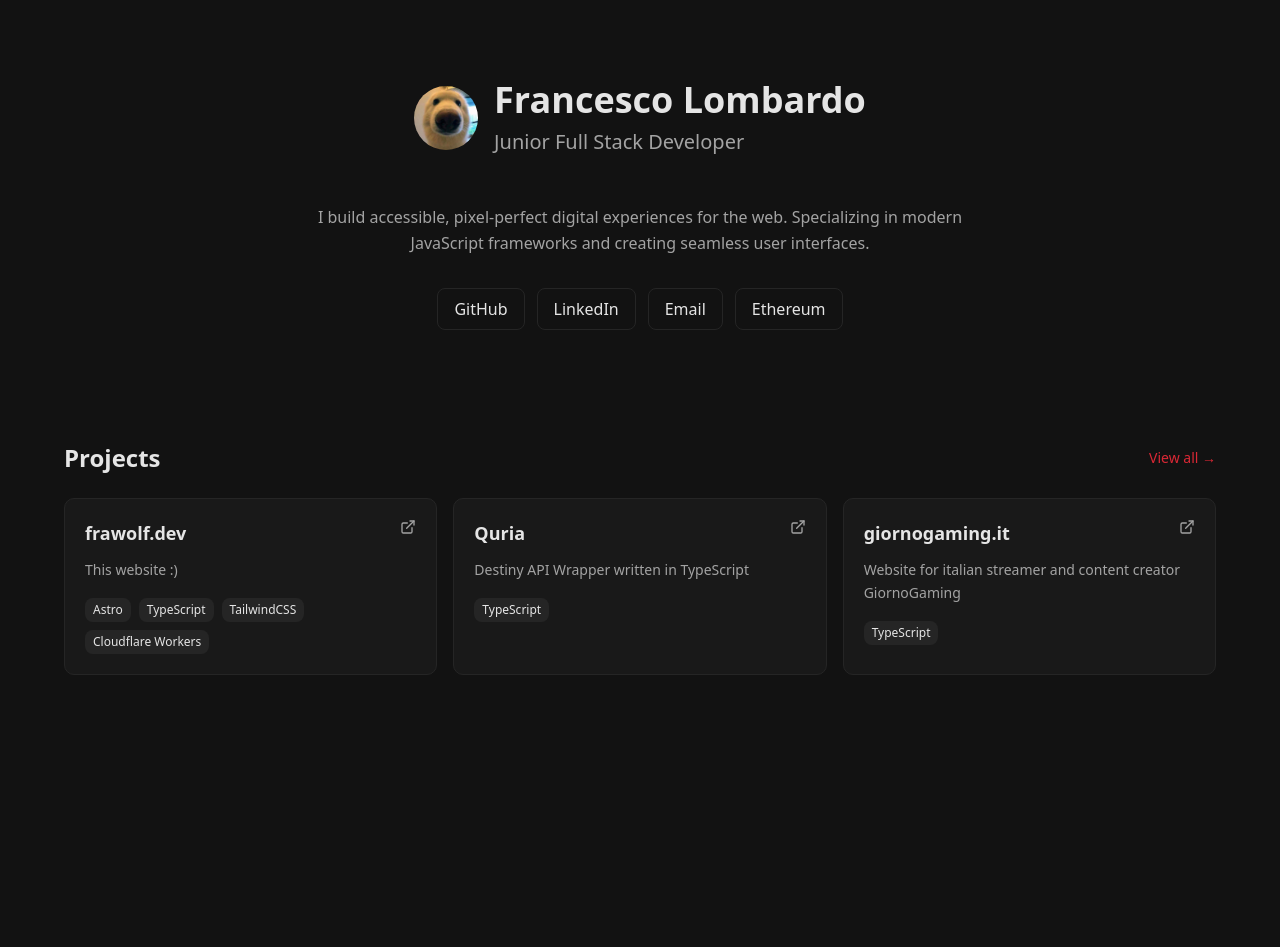
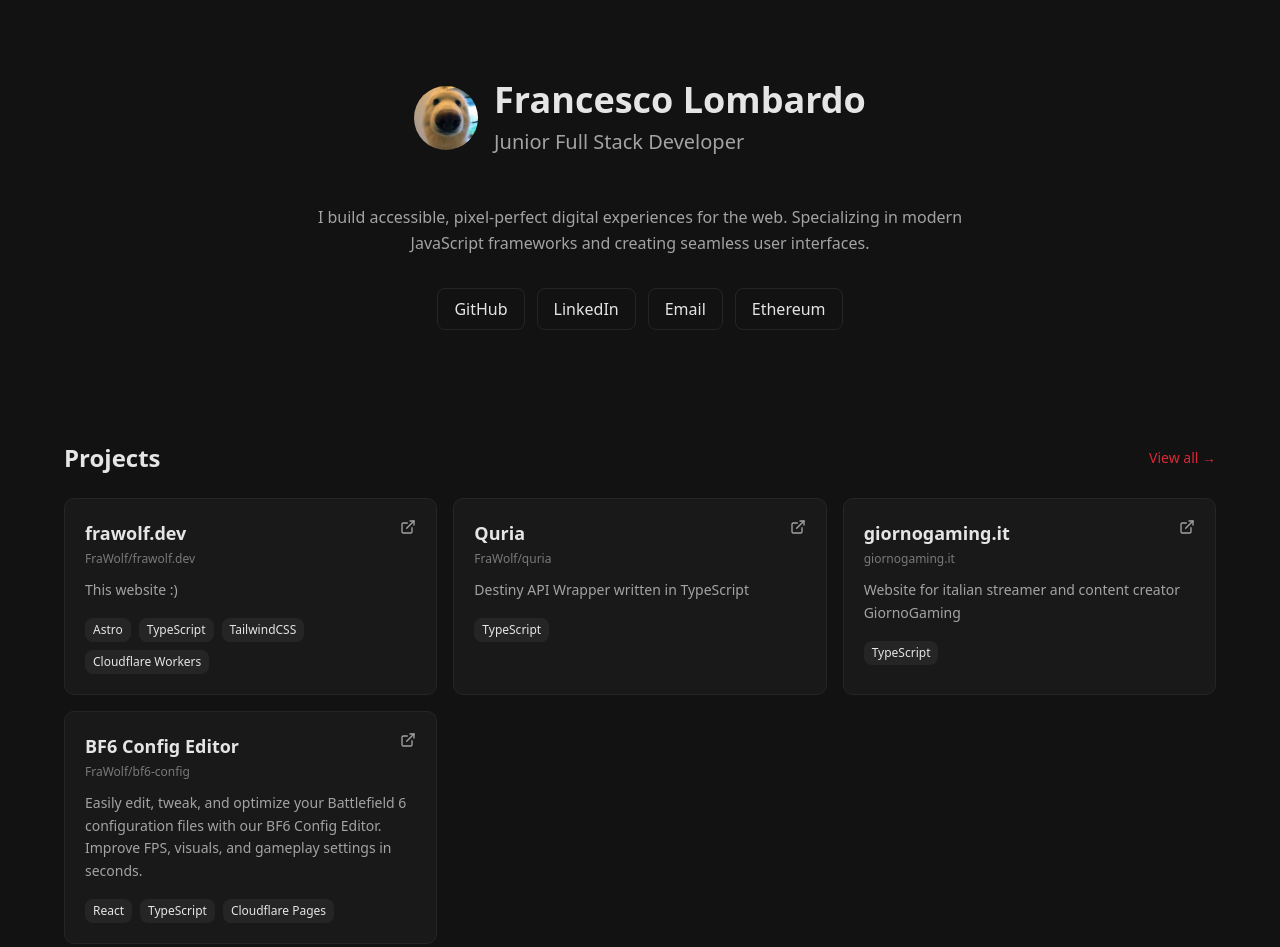
Before and after one commit to FraWolf/frawolf.dev, an Astro site: page / in a window 1280 px wide. Before the commit the page ends 800 px from the top, so only its background shows below. Built offline with nearby package versions, Linux system fonts and the light colour scheme; Astro itself is replaced by a stand-in of ours.

Commit message:
Added url preview to project card

```diff
--- a/src/components/project-card.astro
+++ b/src/components/project-card.astro
@@ -3,6 +3,7 @@ import { ExternalLink } from "@lucide/astro";
 import type { IProject } from "../schemas/content";
 import Pill from "./pill.astro";
 import { tw } from "../utils/merge";
+import { parsePreviewUrl } from "../utils/parser";
 
 type Props = IProject;
 
@@ -34,11 +35,13 @@ const { name, description, link, technologies, discontinued } = Astro.props;
       >
         {name}
       </h3>
-      <!-- {
-        linkPreview && (
-          <p class="text-xs text-muted-foreground/70 mt-1">{linkPreview}</p>
+      {
+        link && (
+          <p class="text-xs text-muted-foreground/70 mt-1">
+            {parsePreviewUrl(link)}
+          </p>
         )
-      } -->
+      }
     </div>
 
     {
--- a/src/data/projects/data.json
+++ b/src/data/projects/data.json
@@ -24,5 +24,12 @@
     "link": "https://giornogaming.it",
     "technologies": ["TypeScript"],
     "discontinued": false
+  },
+  {
+    "name": "BF6 Config Editor",
+    "description": "Easily edit, tweak, and optimize your Battlefield 6 configuration files with our BF6 Config Editor. Improve FPS, visuals, and gameplay settings in seconds.",
+    "link": "https://github.com/FraWolf/bf6-config",
+    "technologies": ["React", "TypeScript", "Cloudflare Pages"],
+    "discontinued": false
   }
 ]
--- /dev/null
+++ b/src/utils/parser.ts
@@ -0,0 +1,20 @@
+const filterOptions = { "github.com/": "" };
+
+export function parsePreviewUrl(url: string) {
+  const parsedUrl = new URL(url);
+  const pathname = parsedUrl.pathname === "/" ? "" : parsedUrl.pathname;
+  const finalUrl = `${parsedUrl.hostname}${pathname}`;
+
+  return replaceAll(finalUrl, filterOptions);
+}
+
+export function replaceAll(data: string, options?: Record<string, any>) {
+  let message = data;
+
+  for (var key in options) {
+    const expression = new RegExp(`${key}`, "g");
+    message = message.replace(expression, options[key]);
+  }
+
+  return message;
+}
```
